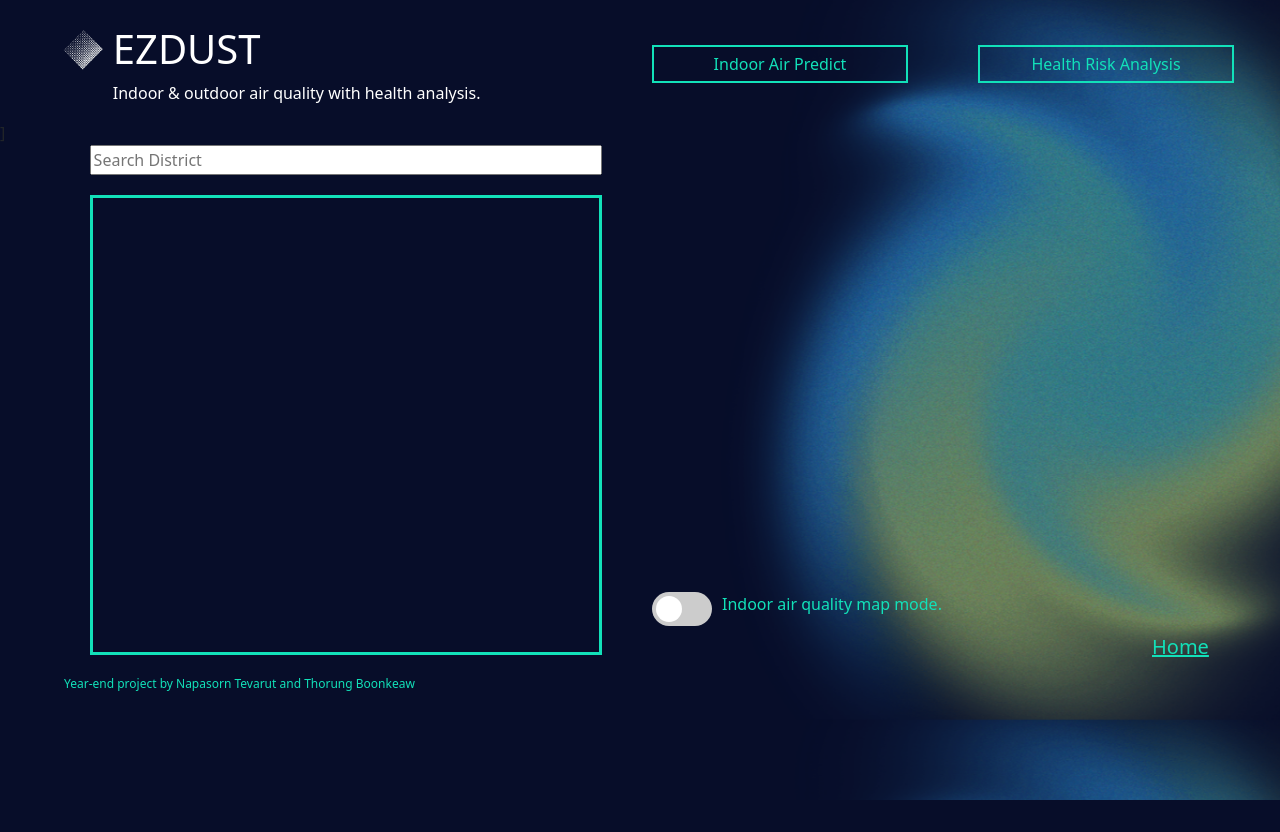
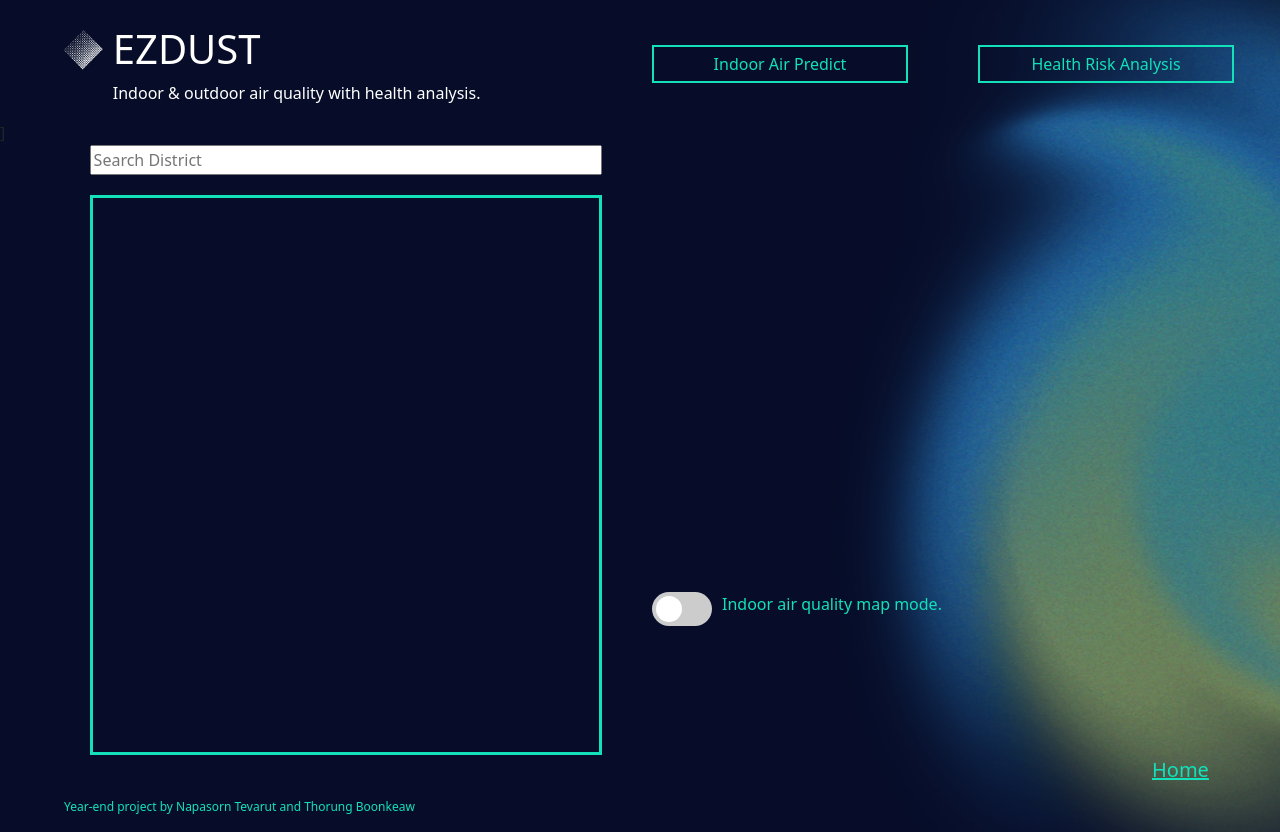
Before and after one commit to tnnpp/Ezdust, a Django app: template ezdust/dust/templates/dust/home_page.html in a window 1280 px wide. Before the commit the page ends 800 px from the top, so only its background shows below. Run offline with Django 4.2, Linux system fonts and the light colour scheme; the template is opened without the code that fills it, so the values that code supplies are empty; parts of the project's set-up code (start-up, migrations or seed data) failed here and were passed over; some libraries are stand-ins or nearby versions.

Commit message:
fix appeareance bug

```diff
--- a/ezdust/dust/static/dust/home.css
+++ b/ezdust/dust/static/dust/home.css
@@ -2,7 +2,7 @@
     display: flex;
     border: 3px solid #12E1B9;
     width: 40vw;
-    height: 90%;
+    height: 70vh;
     flex-direction: column;
     margin-left : 7vw;
     margin-top: 20px;
```
